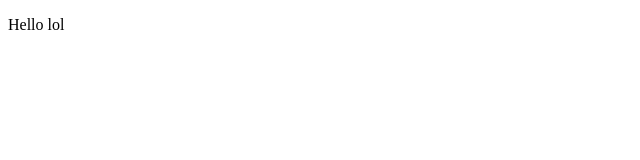
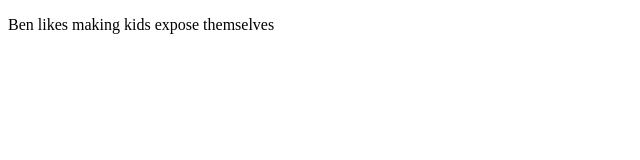
Before and after one commit to WilliamMorgan73/WilliamMorgan73.github.io, a plain HTML site: page index.html in a window 1280 px wide. Shown: the whole page, without its empty margins (0-640 px from the left). Drawn offline with Linux system fonts and the light colour scheme.

Commit message:
Update index.html

```diff
--- a/index.html
+++ b/index.html
@@ -11,7 +11,7 @@
     <title>@Williammorgan_1</title>
 </head>
 
-<p>Hello lol</p>
+<p>Ben likes making kids expose themselves</p>
 
 
 </html>
```
